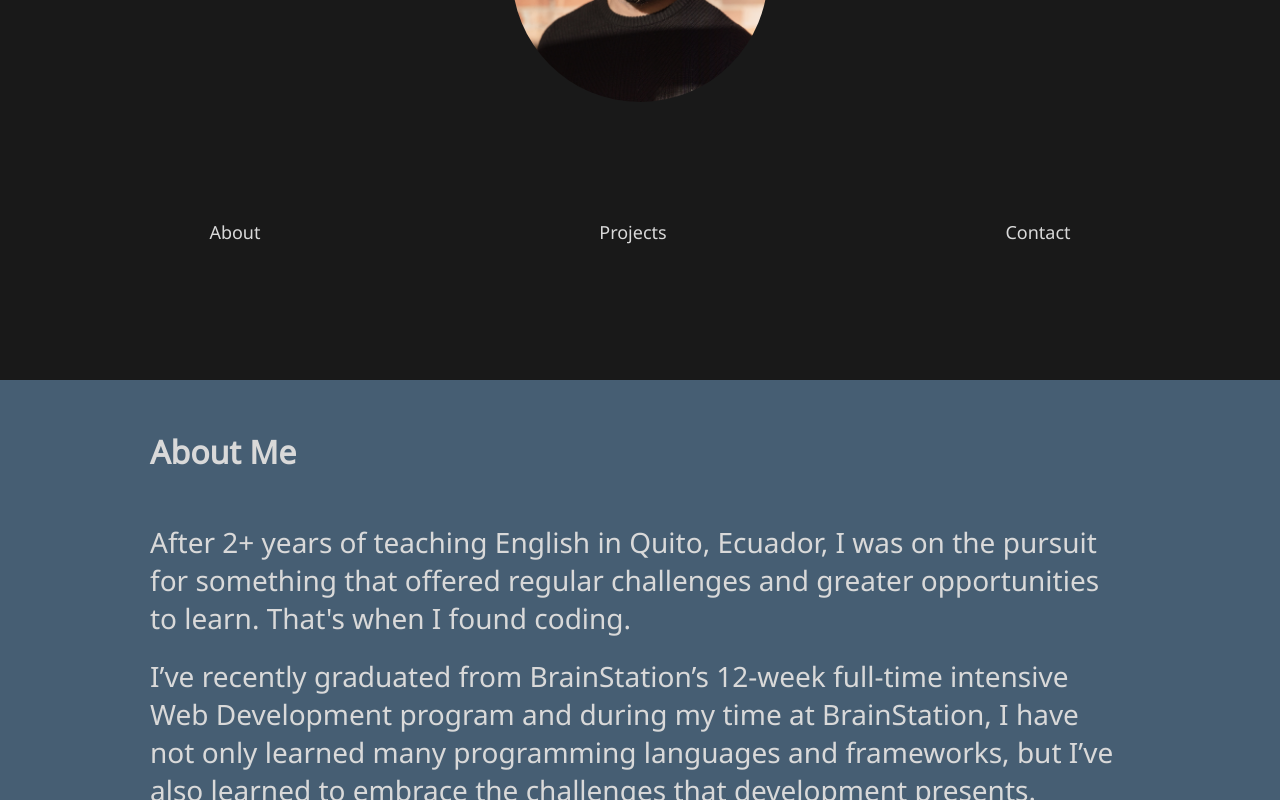
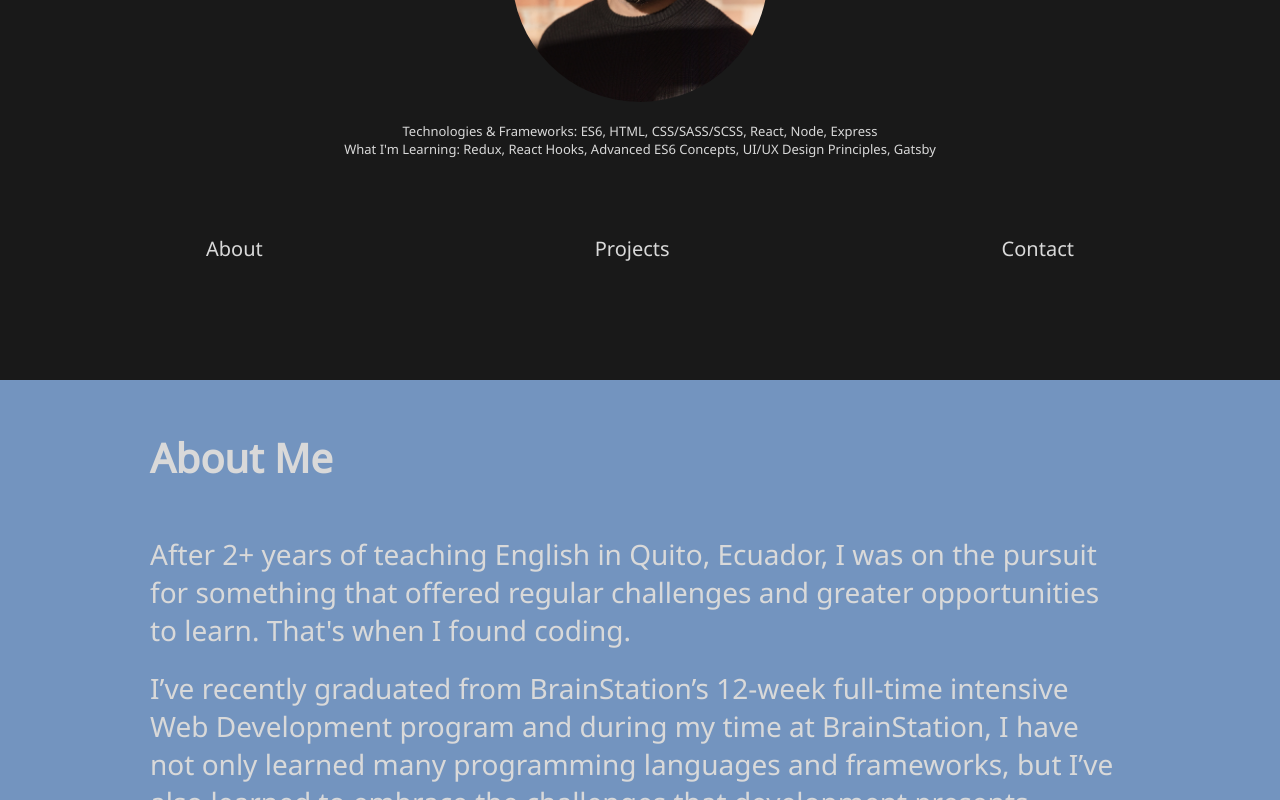
Before and after one commit to LucaLam/portfolio2020, a React (Create React App) app: page / in a window 1280 px wide. Shown: the part 420-1220 px from the top of the page. Built offline with nearby package versions, Linux system fonts and the light colour scheme.

Commit message:
finalized styling

```diff
--- a/src/components/header/header.scss
+++ b/src/components/header/header.scss
@@ -7,20 +7,21 @@
     flex-direction: row;
     justify-content: space-evenly;
     align-items: center;
-    padding: 40px;
-    height: 180px;
+    padding: 0px 40px 0px 40px;
+    height: 100px;
 
     .header-link{
         color: $default-font-color;
-        font-size: 18px;
+        font-size: 20px;
         font-family: $default-text-style;
 
         &:hover{
-            color: $default-on-hover-color;
+            color: snow;
             opacity: 0.8;
+            font-weight: bold;
             cursor: pointer;
             padding-bottom: 5px;
-            border-bottom: solid $default-on-hover-color 3px;
+            border-bottom: solid snow 5px;
         }
     }
 }
--- a/src/data/ProjectData.js
+++ b/src/data/ProjectData.js
@@ -16,7 +16,7 @@ const projectData = [
 {
     id: 3,
     name: "Horoscope App",
-    description: "This was a project my partner and I built for a 24 hack-a-thon held during my course. We wanted to build something light-hearted and fun and we decided to build a horoscope compatibility app.",
+    description: "This was a project my partner and I built for a 24 hour hack-a-thon held during my course. We wanted to build something light-hearted and fun and we decided to build a horoscope compatibility app.",
     gitUrl: 'https://github.com/yukikishimoto/ispywithmygemini',
     projectUrl: null,
 }
--- a/src/pages/About/about.scss
+++ b/src/pages/About/about.scss
@@ -1,13 +1,14 @@
 @import "../../styles/variables.scss";
 
 .about-container{
-    background-color: #465E73;
+    background-color: #7394BF;
     height: 100vh;
 
     .about-header{
         color: $default-font-color;
         padding: 50px;
         padding-left: 150px;
+        font-size: 40px;
         font-family: $default-text-style;
     }
 
--- a/src/pages/Contact/contact.scss
+++ b/src/pages/Contact/contact.scss
@@ -27,6 +27,7 @@
         padding-bottom: 50px;
 
         .social-icon{
+            margin-right: 10px;
 
             &:hover{
                 fill: $default-on-hover-color;
--- a/src/pages/Landing/Landing.js
+++ b/src/pages/Landing/Landing.js
@@ -14,6 +14,8 @@ export class Landing extends Component {
                 <div className='headshot-headline-container'>
                     <h1 className='landing-headline'>¡Hola, Soy Luca!</h1>
                     <img className='landing-headshot' src={headshot} alt='a headshot of site owner'/>
+                    <p className='landing-sub-header'>Technologies & Frameworks: ES6, HTML, CSS/SASS/SCSS, React, Node, Express</p>
+                    <p className='landing-sub-header'>What I'm Learning: Redux, React Hooks, Advanced ES6 Concepts, UI/UX Design Principles, Gatsby</p>
                 </div>
                 <Header />
             </div>
--- a/src/pages/Landing/landing.scss
+++ b/src/pages/Landing/landing.scss
@@ -23,6 +23,13 @@
       width: 20%;
       border-radius: 50%;
       object-fit: cover;
+      margin-bottom: 20px;
+    }
+
+    .landing-sub-header{
+      font-family: $default-text-style;
+      color: $default-font-color;
+      font-size: 13px;
     }
   }
 
```
Also changed, not shown: src/pages/Contact/Contact.js (+7 -5 lines).
